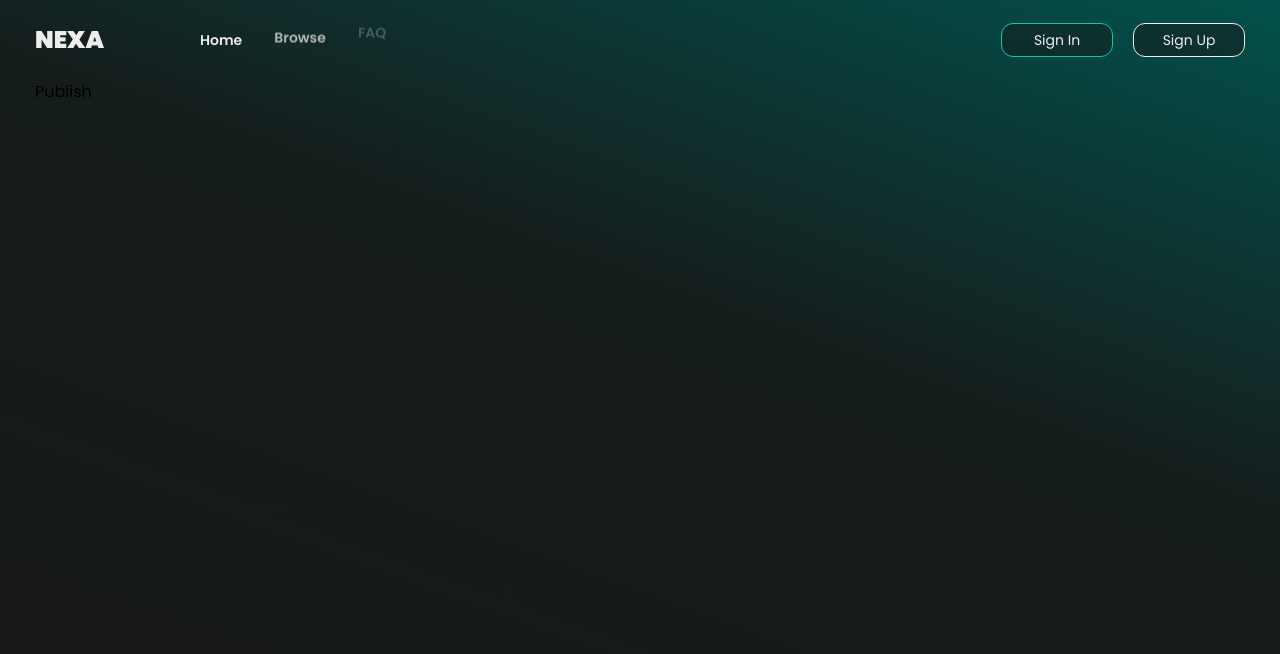
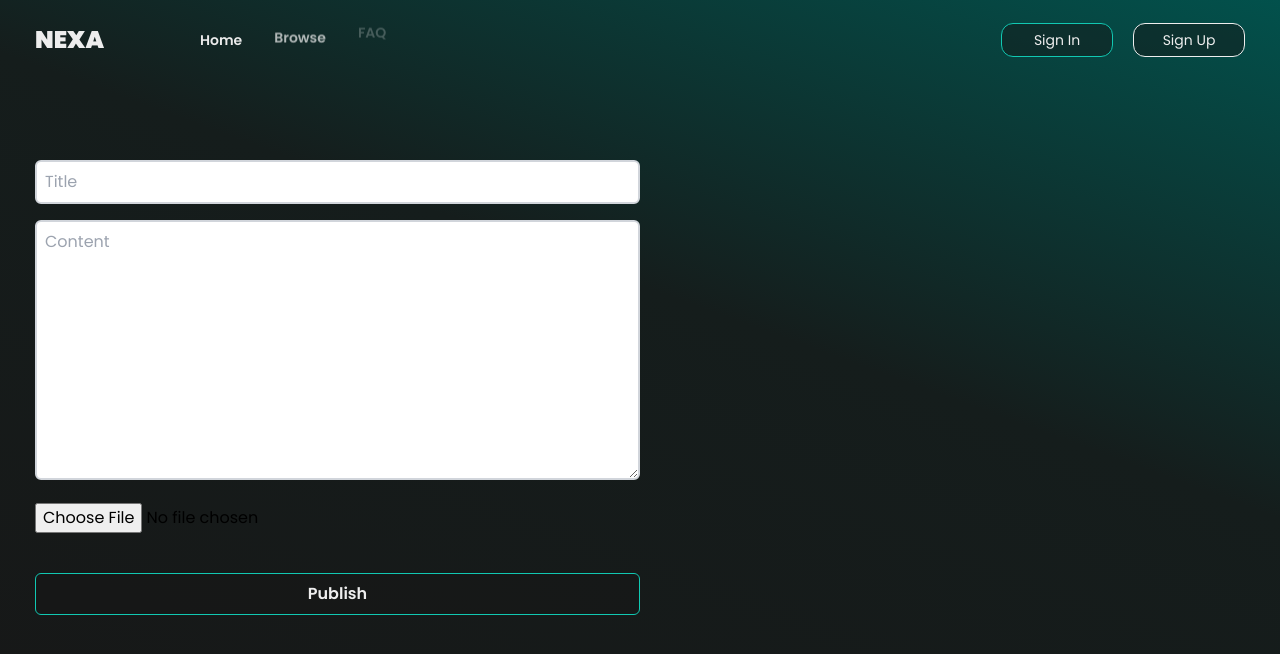
Before and after one commit to CarlLinusHedlund/nexa-ai-platform, a Next.js app: page /publish in a window 1280 px wide. Shown: the top 654 px of the page. Built offline with nearby package versions, Linux system fonts and the light colour scheme; no server answers; what tailwindcss-bg-patterns would draw is missing.

Commit message:
adds handlesubmit for publish form

```diff
--- a/src/app/publish/page.tsx
+++ b/src/app/publish/page.tsx
@@ -1,14 +1,30 @@
-import { auth } from '@clerk/nextjs';
+"use client"
 import React from 'react'
-
+import { useAuth } from '@clerk/nextjs';
+import { createPost } from '@/utils/supabaseRequest'
 
 function Publish() {
+  const {userId, getToken} = useAuth();
+  const [title, setTitle] = React.useState<string>("");
+  const [content, setContent] = React.useState<string>("");
+  const [file, setFile] = React.useState<File | null>(null);
 
-  // const { userId } : { userId: string | null } = auth();  // console.log(userId);
-  // console.log(userId);
+  const handleSubmit = async (event: React.FormEvent<HTMLFormElement>) => {
+    event.preventDefault()
+    const token = await getToken({template: "Nexa-Supabase"})
+    const post = await createPost({ title, content, userId, token }) // createPost is a function that creates a post in the database
+    console.log(post);
+  }
 
   return (
-    <div className='py-20'>Publish</div>
+    <div className='py-40'>
+      <form onSubmit={handleSubmit} className='md:w-1/2' action="">
+        <input onChange={(e) => setTitle(e.target.value)} type="text" placeholder='Title' className='w-full p-2 mb-4 border-2 border-gray-300 rounded-md' />
+        <textarea onChange={(e) => setContent(e.target.value)} name="" id="content" cols={30} rows={10} placeholder='Content' className='w-full p-2 mb-4 border-2 border-gray-300 rounded-md'></textarea>
+        <input onChange={(e) => setFile(e.target.files?.[0] || null)} type="file" name="file" id="file" />
+        <button type='submit' className='w-full p-2 my-10 mb-4 border border-[#11C8B2] bg-[#17171780] text-[#eeeeee] hover:shadow-sm duration-300 hover:shadow-[#11c8b36d] font-semibold rounded-md '>Publish</button>
+      </form>
+    </div>
   )
 }
 
--- a/src/components/shared/layoutAnimation.tsx
+++ b/src/components/shared/layoutAnimation.tsx
@@ -22,7 +22,7 @@ export default function LayoutAnimation({
           ) : (
             <>
             <Navbar />
-            <main className='items-center justify-center w-full h-full inner'>
+            <main className='items-center justify-center w-full min-h-screen inner'>
               {children}
             </main>
             </>
--- a/src/utils/supabaseRequest.js
+++ b/src/utils/supabaseRequest.js
@@ -1,6 +1,6 @@
 import { supabaseClient } from "./supabaseClient";
 
-export const getPosts = async ({ userId, token }) => {
+export const GetPosts = async ({ userId, token }) => {
   const supabase = await supabaseClient(token);
   const { data, error } = await supabase
     .from("posts")
@@ -9,3 +9,20 @@ export const getPosts = async ({ userId, token }) => {
   if (error) throw new Error(error.message);
   return data;
 };
+
+// const interface = {
+//   userId: string,
+//   token: string,
+//   content: string,
+//   title: string,
+// }
+
+export const createPost = async ({ userId, token, content, title }) => {
+  const supabase = await supabaseClient(token);
+  const { data, error } = await supabase
+    .from("posts")
+    .insert([{ user_id: userId, content, title }])
+    .single();
+  if (error) throw new Error(error.message);
+  return data;
+};
--- a/tsconfig.json
+++ b/tsconfig.json
@@ -22,6 +22,6 @@
       "@/*": ["./src/*"]
     }
   },
-  "include": ["next-env.d.ts", "**/*.ts", "**/*.tsx", ".next/types/**/*.ts", "src/app/api/hello/route.ts"],
+  "include": ["next-env.d.ts", "**/*.ts", "**/*.tsx", ".next/types/**/*.ts", "src/app/api/hello/route.ts", "src/utils/supabaseRequest.js"],
   "exclude": ["node_modules"]
 }
```
